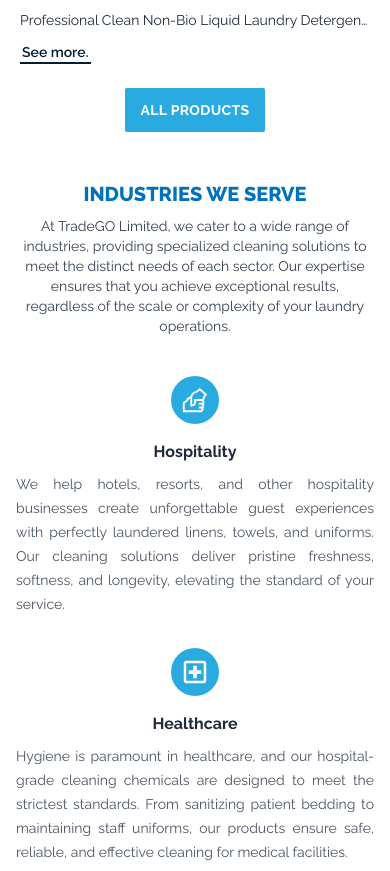
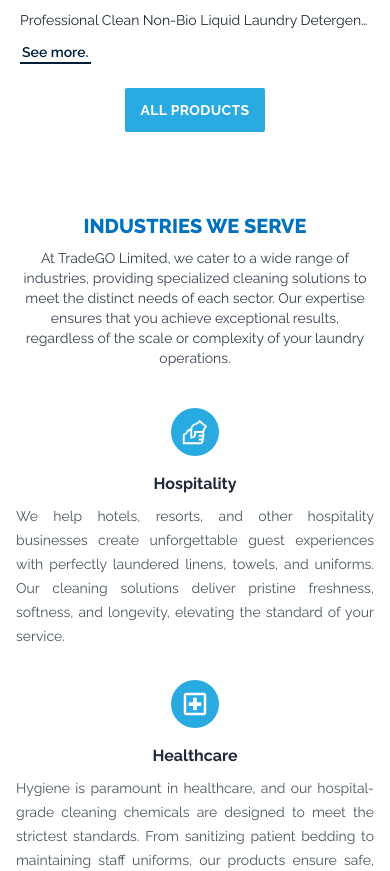
Before and after one commit to Zahidul-Turja/trade-go-limited, a Next.js app: page / in a window 390 px wide. Shown: the part 4520-5391 px from the top of the page. Built offline with nearby package versions, Linux system fonts and the light colour scheme.

Commit message:
Adjust FAQ and Industries section styling for improved text size and spacing

```diff
--- a/app/_components/sections/FAQ.js
+++ b/app/_components/sections/FAQ.js
@@ -10,7 +10,7 @@
       id="faqs"
       className="mx-auto w-full py-medium text-center lg:px-big"
     >
-      <h1 className="tranking-wide mb-2 text-xl font-extrabold uppercase text-primary-heading-main md:mb-4 md:text-3xl">
+      <h1 className="tranking-wide mb-3 text-lg font-extrabold uppercase text-primary-heading-main md:mb-4 md:text-3xl">
         Frequently Asked Questions (FAQs)
       </h1>
 
--- a/app/_components/sections/Industries.js
+++ b/app/_components/sections/Industries.js
@@ -7,7 +7,7 @@
   return (
     <section
       id="industries"
-      className="mx-auto w-full py-small text-center md:py-medium lg:px-big"
+      className="mx-auto w-full py-medium text-center md:py-medium lg:px-big"
     >
       <h1 className="tranking-wide mb-2 text-xl font-extrabold uppercase text-primary-heading-main md:mb-4 md:text-3xl">
         Industries We Serve
```
